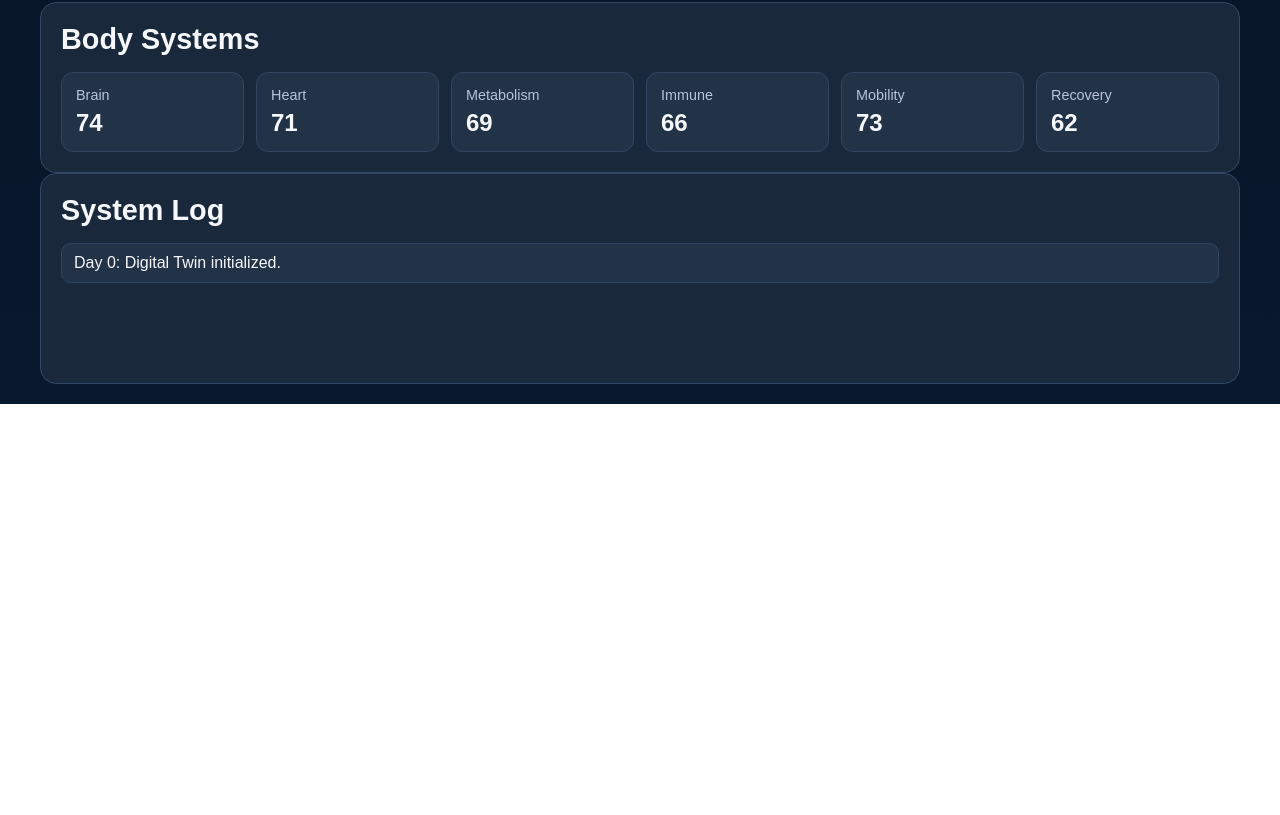
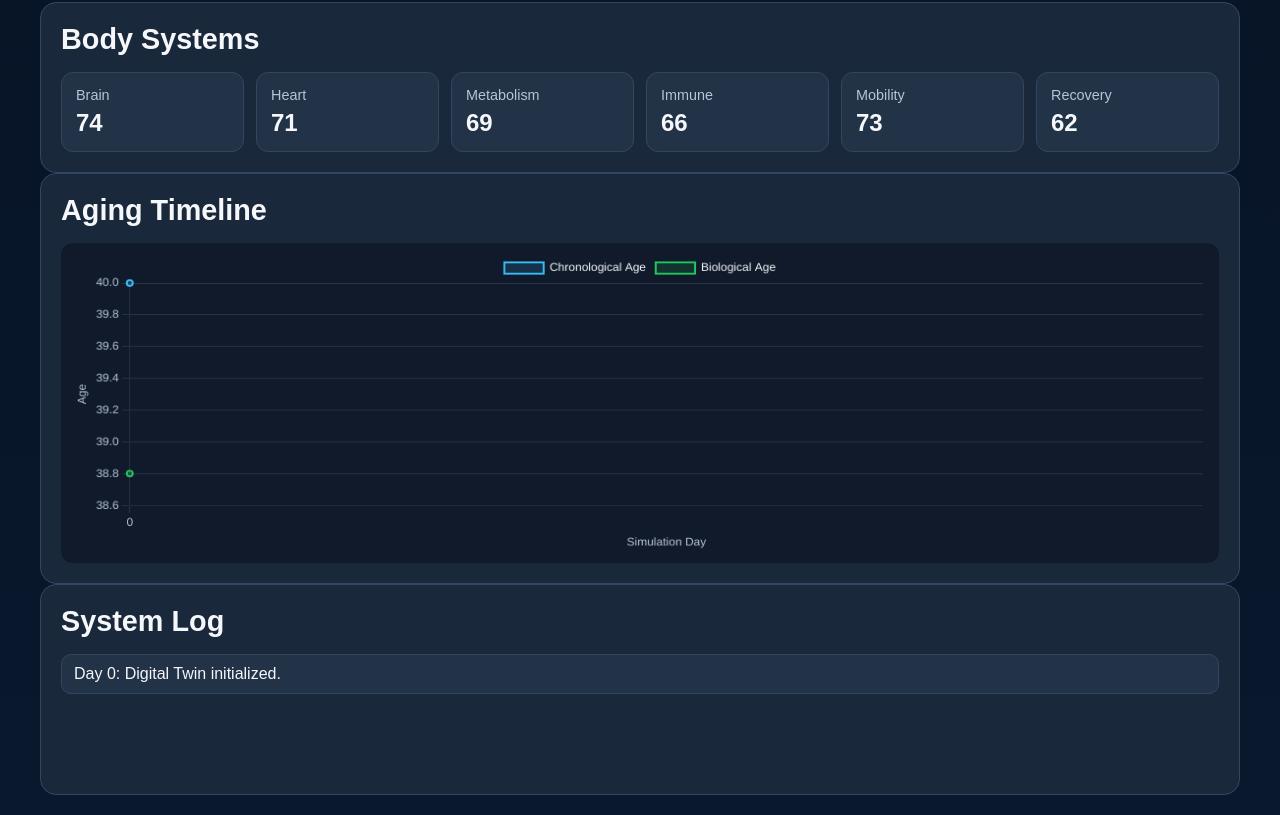
Before and after one commit to JOEYBAGOFBITCOINS/life-engine, a plain HTML site: page public/index.html in a window 1280 px wide. Shown: the part 1123-1938 px from the top of the page. Before the commit the page ends 1527 px from the top, so only its background shows below. Drawn offline with nearby package versions, Linux system fonts and the light colour scheme.

Commit message:
digital twin simulation working

```diff
--- a/public/app.js
+++ b/public/app.js
@@ -20,6 +20,7 @@ function createInitialState() {
 }
 
 let state = createInitialState();
+let ageChart = null;
 
 function clamp(value, min = 0, max = 100) {
   return Math.max(min, Math.min(max, value));
@@ -114,7 +115,10 @@ function renderSystems() {
 
 function renderTwin() {
   setZone("zone-head", state.systems.brain);
-  setZone("zone-torso", Math.round((state.systems.heart + state.systems.metabolism) / 2));
+  setZone(
+    "zone-torso",
+    Math.round((state.systems.heart + state.systems.metabolism) / 2)
+  );
   setZone("zone-left-arm", state.systems.immune);
   setZone("zone-right-arm", 100 - state.stressLoad);
   setZone("zone-left-leg", state.systems.mobility);
@@ -148,6 +152,102 @@ function log(message) {
   logEl.prepend(line);
 }
 
+function initChart() {
+  const canvas = document.getElementById("ageChart");
+
+  if (!canvas || typeof Chart === "undefined") {
+    return;
+  }
+
+  const ctx = canvas.getContext("2d");
+
+  ageChart = new Chart(ctx, {
+    type: "line",
+    data: {
+      labels: [state.day],
+      datasets: [
+        {
+          label: "Chronological Age",
+          data: [state.chronologicalAge],
+          borderColor: "#38bdf8",
+          backgroundColor: "rgba(56, 189, 248, 0.15)",
+          borderWidth: 2,
+          tension: 0.3,
+          fill: false
+        },
+        {
+          label: "Biological Age",
+          data: [state.biologicalAge],
+          borderColor: "#22c55e",
+          backgroundColor: "rgba(34, 197, 94, 0.15)",
+          borderWidth: 2,
+          tension: 0.3,
+          fill: false
+        }
+      ]
+    },
+    options: {
+      responsive: true,
+      maintainAspectRatio: true,
+      plugins: {
+        legend: {
+          labels: {
+            color: "#f5f7fb"
+          }
+        }
+      },
+      scales: {
+        x: {
+          ticks: {
+            color: "#b8c4d6"
+          },
+          grid: {
+            color: "rgba(184, 196, 214, 0.15)"
+          },
+          title: {
+            display: true,
+            text: "Simulation Day",
+            color: "#b8c4d6"
+          }
+        },
+        y: {
+          ticks: {
+            color: "#b8c4d6"
+          },
+          grid: {
+            color: "rgba(184, 196, 214, 0.15)"
+          },
+          title: {
+            display: true,
+            text: "Age",
+            color: "#b8c4d6"
+          }
+        }
+      }
+    }
+  });
+}
+
+function updateChart() {
+  if (!ageChart) {
+    return;
+  }
+
+  ageChart.data.labels.push(state.day);
+  ageChart.data.datasets[0].data.push(state.chronologicalAge);
+  ageChart.data.datasets[1].data.push(state.biologicalAge);
+  ageChart.update();
+}
+
+function resetChart() {
+  if (ageChart) {
+    ageChart.destroy();
+    ageChart = null;
+  }
+
+  initChart();
+}
+
 function apply(type) {
   if (type === "sleep") {
     state.repair = clamp(state.repair + 5);
@@ -155,6 +255,7 @@ function apply(type) {
     state.stressLoad = clamp(state.stressLoad - 5);
     state.systems.brain = clamp(state.systems.brain + 4);
     state.systems.recovery = clamp(state.systems.recovery + 7);
+    state.biologicalAge = Math.max(0, state.biologicalAge - 0.03);
     log("Deep sleep improved brain function, recovery, and repair.");
   }
 
@@ -164,6 +265,7 @@ function apply(type) {
     state.systems.heart = clamp(state.systems.heart + 4);
     state.systems.mobility = clamp(state.systems.mobility + 5);
     state.systems.metabolism = clamp(state.systems.metabolism + 3);
+    state.biologicalAge = Math.max(0, state.biologicalAge - 0.02);
     log("Exercise improved heart health, mobility, and metabolic performance.");
   }
 
@@ -172,6 +274,7 @@ function apply(type) {
     state.damage = clamp(state.damage - 2);
     state.systems.metabolism = clamp(state.systems.metabolism + 5);
     state.systems.immune = clamp(state.systems.immune + 3);
+    state.biologicalAge = Math.max(0, state.biologicalAge - 0.02);
     log("Nutrition improved metabolism, immune resilience, and repair.");
   }
 
@@ -179,6 +282,7 @@ function apply(type) {
     state.stressLoad = clamp(state.stressLoad - 8);
     state.inflammation = clamp(state.inflammation - 2);
     state.systems.brain = clamp(state.systems.brain + 3);
+    state.biologicalAge = Math.max(0, state.biologicalAge - 0.01);
     log("Meditation reduced stress load and improved neurological balance.");
   }
 
@@ -198,6 +302,7 @@ function apply(type) {
     state.systems.brain = clamp(state.systems.brain - 4);
     state.systems.heart = clamp(state.systems.heart - 3);
     state.systems.recovery = clamp(state.systems.recovery - 5);
+    state.biologicalAge += 0.05;
     log("Stress event increased inflammatory burden and reduced resilience.");
   }
 
@@ -219,11 +324,13 @@ function apply(type) {
     state.systems.recovery = clamp(state.systems.recovery - 2);
 
     log("30 days passed. Background aging increased wear across the twin.");
+    updateChart();
   }
 
   if (type === "reset") {
     state = createInitialState();
     document.getElementById("log").innerHTML = "";
+    resetChart();
     log("Digital Twin reset to baseline.");
   }
 
@@ -231,4 +338,5 @@ function apply(type) {
 }
 
 render();
+initChart();
 log("Digital Twin initialized.");
--- a/public/index.html
+++ b/public/index.html
@@ -76,11 +76,17 @@
     </section>
 
     <section class="panel">
+      <h2>Aging Timeline</h2>
+      <canvas id="ageChart"></canvas>
+    </section>
+
+    <section class="panel">
       <h2>System Log</h2>
       <div id="log" class="log"></div>
     </section>
   </div>
 
+  <script src="https://cdn.jsdelivr.net/npm/chart.js"></script>
   <script src="app.js"></script>
 </body>
 </html>
--- a/public/styles.css
+++ b/public/styles.css
@@ -229,3 +229,15 @@ button.secondary {
     align-items: start;
   }
 }
+/* Aging Timeline Chart */
+
+#ageChart {
+  width: 100%;
+  max-height: 320px;
+}
+
+.panel canvas {
+  background: rgba(12, 20, 35, 0.7);
+  border-radius: 12px;
+  padding: 10px;
+}
```
